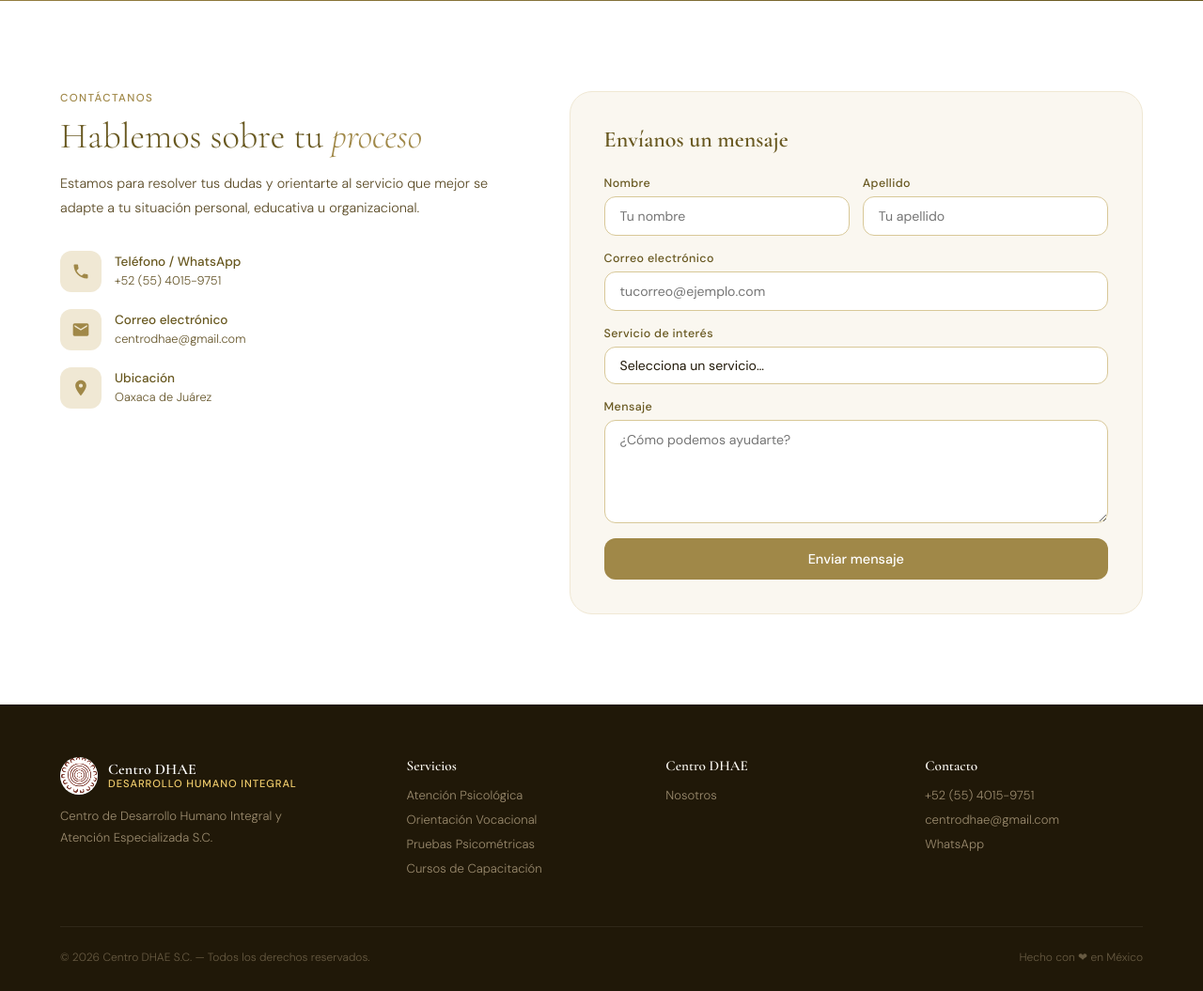
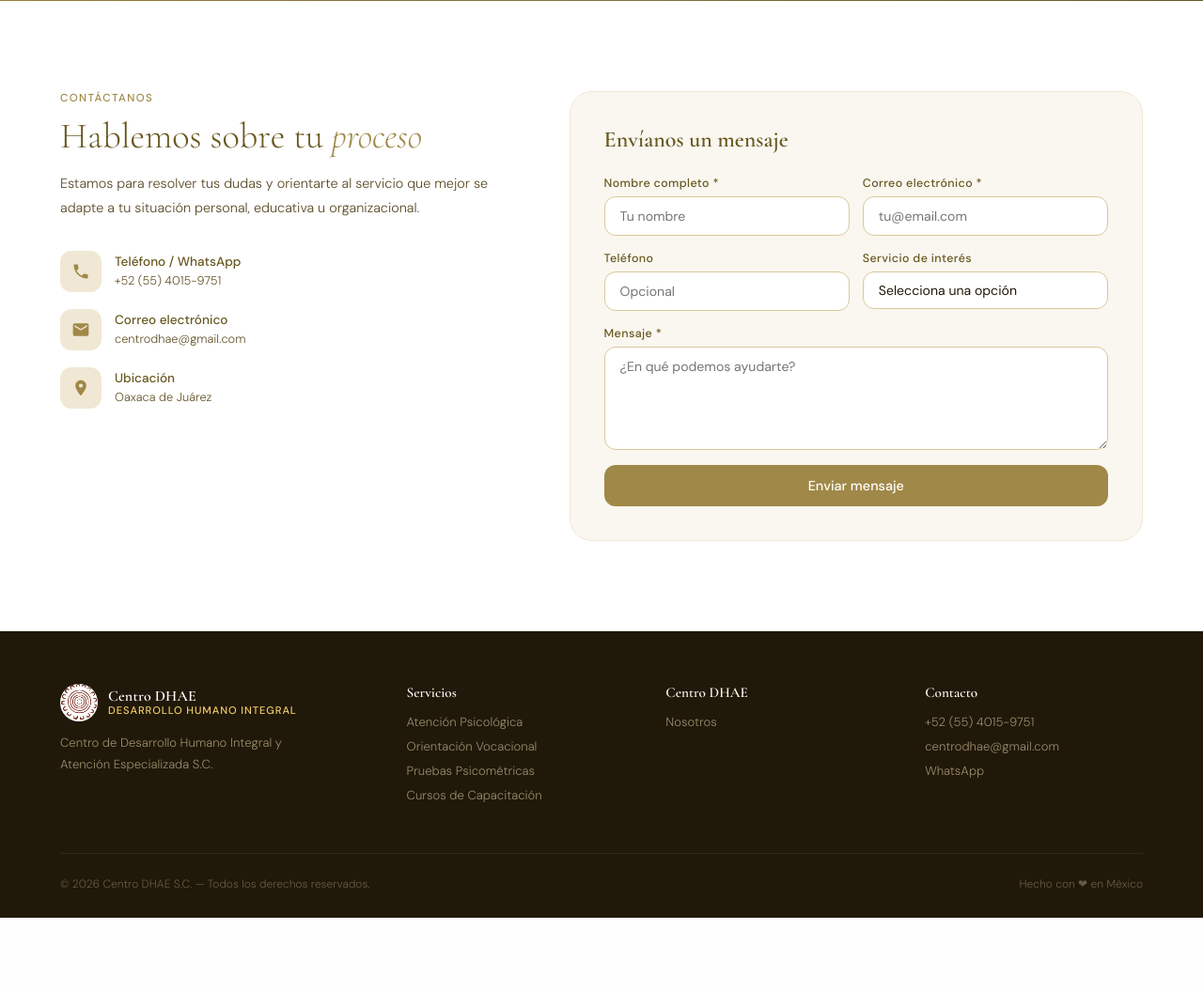
Before and after one commit to MetalFKingRawner/Centro-DHAE, a Django app: page /servicios/ in a window 1280 px wide. Shown: the part 4765-5820 px from the top of the page at 94% size. After the commit the page ends 5742 px from the top, so only its background shows below. Run offline with Django 5.2, Linux system fonts and the light colour scheme; data comes from the database, SQL or seed files in the repository.

Commit message:
Update servicios.html

```diff
--- a/templates/landing/servicios.html
+++ b/templates/landing/servicios.html
@@ -955,25 +955,57 @@
 
     <div class="con-form">
       <h3>Envíanos un mensaje</h3>
-      <div class="frow">
-        <div class="fg"><label>Nombre</label><input type="text" placeholder="Tu nombre"/></div>
-        <div class="fg"><label>Apellido</label><input type="text" placeholder="Tu apellido"/></div>
-      </div>
-      <div class="fg"><label>Correo electrónico</label><input type="email" placeholder="tucorreo@ejemplo.com"/></div>
-      <div class="fg">
-        <label>Servicio de interés</label>
-        <select>
-          <option value="">Selecciona un servicio…</option>
-          <option>Psicoterapia Integral</option>
-          <option>Orientación Vocacional</option>
-          <option>Coaching Educativo Institucional</option>
-          <option>Resilence Coaching Organizacional</option>
-          <option>Capacitación Empresarial</option>
-          <option>Salud Integral / Sonoterapia</option>
-        </select>
-      </div>
-      <div class="fg"><label>Mensaje</label><textarea placeholder="¿Cómo podemos ayudarte?"></textarea></div>
-      <button class="fsub">Enviar mensaje</button>
+
+      <!-- Bloque de mensajes de confirmación / error -->
+      {% if messages %}
+        {% for message in messages %}
+          <div style="padding: 12px 16px; margin-bottom: 20px; border-radius: 10px; font-size: 0.85rem;
+                      {% if message.tags == 'success' %}background-color: #d4edda; color: #155724; border: 1px solid #c3e6cb;{% else %}background-color: #f8d7da; color: #721c24; border: 1px solid #f5c6cb;{% endif %}">
+            {{ message }}
+          </div>
+        {% endfor %}
+      {% endif %}
+
+      <form method="POST" action="{% url 'servicios' %}#contacto">
+        {% csrf_token %}
+
+        <div class="frow">
+          <div class="fg">
+            <label for="nombre">Nombre completo *</label>
+            <input type="text" id="nombre" name="nombre" required placeholder="Tu nombre">
+          </div>
+          <div class="fg">
+            <label for="email">Correo electrónico *</label>
+            <input type="email" id="email" name="email" required placeholder="tu@email.com">
+          </div>
+        </div>
+
+        <div class="frow">
+          <div class="fg">
+            <label for="telefono">Teléfono</label>
+            <input type="tel" id="telefono" name="telefono" placeholder="Opcional">
+          </div>
+          <div class="fg">
+            <label for="servicio">Servicio de interés</label>
+            <select id="servicio" name="servicio">
+              <option value="">Selecciona una opción</option>
+              <option value="Psicoterapia Integral">Psicoterapia Integral</option>
+              <option value="Orientación Vocacional">Orientación Vocacional</option>
+              <option value="Coaching Educativo">Coaching Educativo</option>
+              <option value="Resilience Coaching Org.">Resilience Coaching Org.</option>
+              <option value="Capacitación Empresarial">Capacitación Empresarial</option>
+              <option value="Salud Integral">Salud Integral</option>
+            </select>
+          </div>
+        </div>
+
+        <div class="fg">
+          <label for="mensaje">Mensaje *</label>
+          <textarea id="mensaje" name="mensaje" required placeholder="¿En qué podemos ayudarte?"></textarea>
+        </div>
+
+        <button type="submit" class="fsub">Enviar mensaje</button>
+      </form>
     </div>
   </div>
 </section>
```
